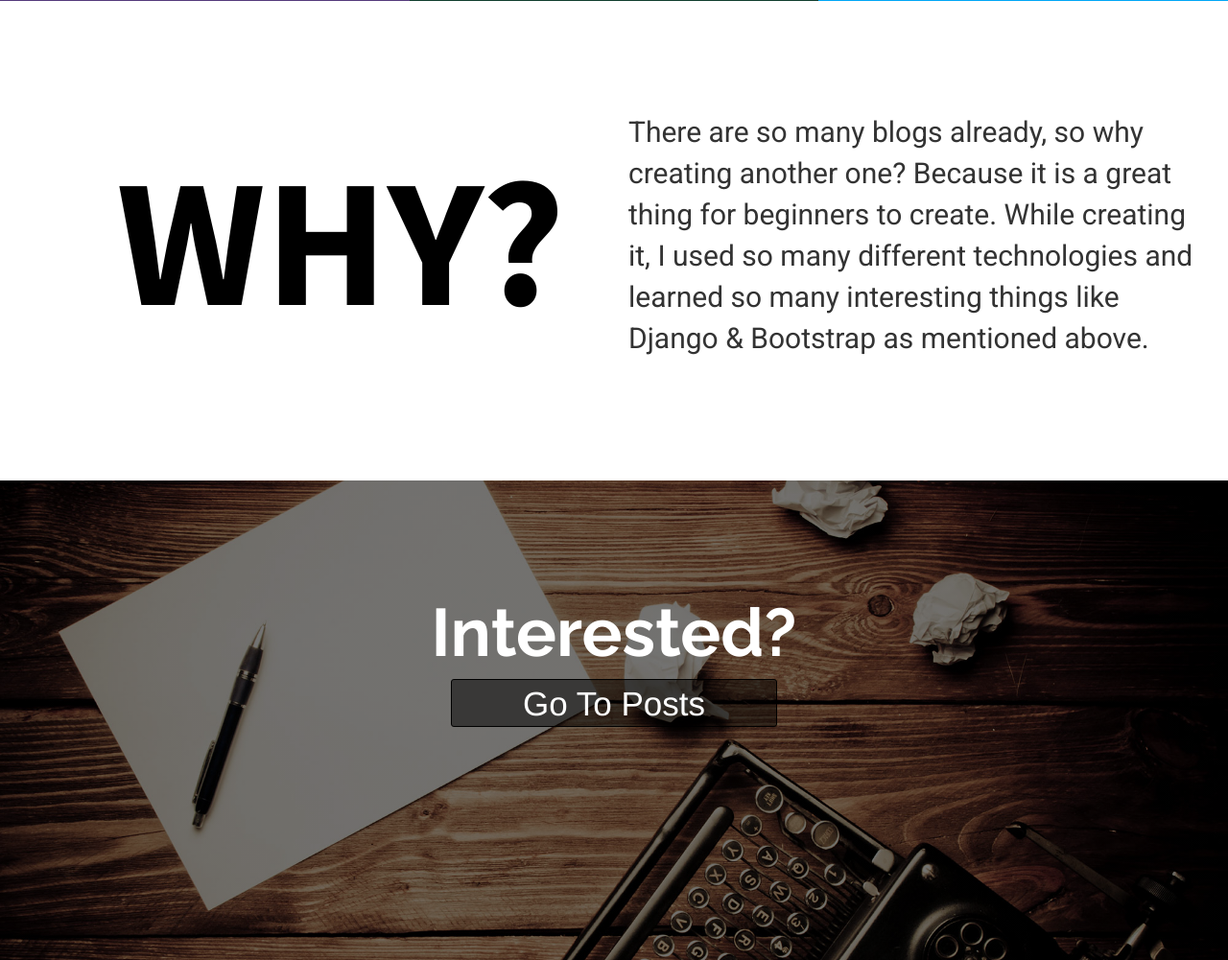
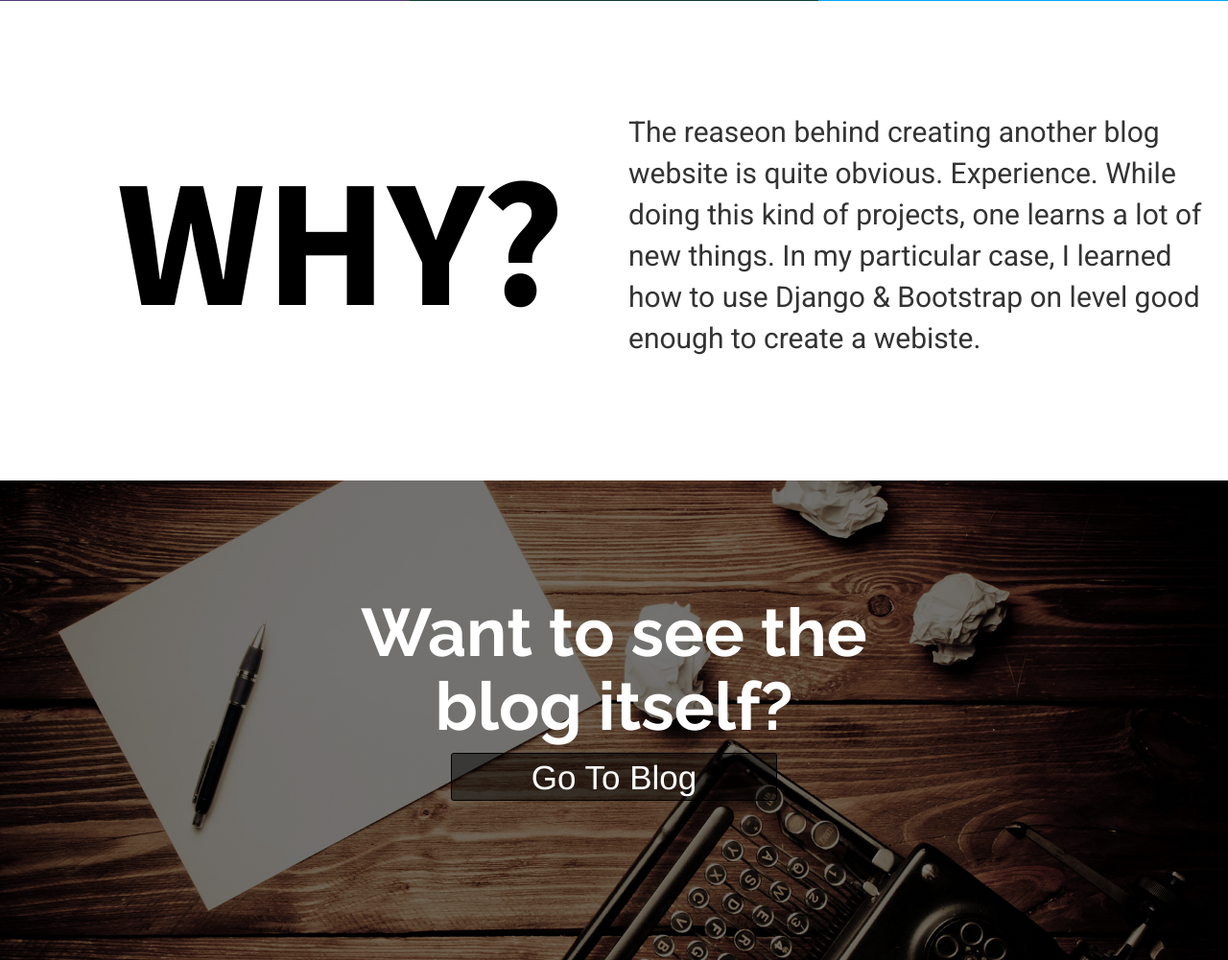
Before and after one commit to MikhailSobol/blog, a Django app: page / in a window 1280 px wide. Shown: the part 1099-2100 px from the top of the page at 96% size. Run offline with Django 3.2, Linux system fonts and the light colour scheme; some libraries are stand-ins or nearby versions.

Commit message:
change text

```diff
--- a/posts/templates/homepage.html
+++ b/posts/templates/homepage.html
@@ -53,13 +53,11 @@
         </div>
 
         <div class="col-lg-6 col-md-6 col-lg-offset-2 col-md-offset-2 why-text-wrapper why-section">
-          <p>
-            There are so many blogs already, so why creating another one?
-            Because it is a great thing for beginners to create.
-            While creating it, I used so many different technologies
-            and learned so many interesting things like Django &amp Bootstrap
-            as mentioned above.
-          </p>
+          <p>The reaseon behind creating another blog website is
+            quite obvious. Experience. While doing this kind
+            of projects, one learns a lot of new things. In my
+            particular case, I learned how to use Django &amp
+            Bootstrap on level good enough to create a webiste.</p>
         </div>
       </div>
     </div>
@@ -72,8 +70,8 @@
       <div class="row">
         <div class="col-lg-6 col-lg-offset-3 col-md-6 col-md-offset-3">
           <div class="posts-text-wrapper">
-            <h1>Interested?</h1>
-            <h2><a href="{% url 'list' %}">Go To Posts</a></h2>
+            <h1>Want to see the blog itself?</h1>
+            <h2><a href="{% url 'list' %}">Go To Blog</a></h2>
           </div>
         </div>
       </div>
```
